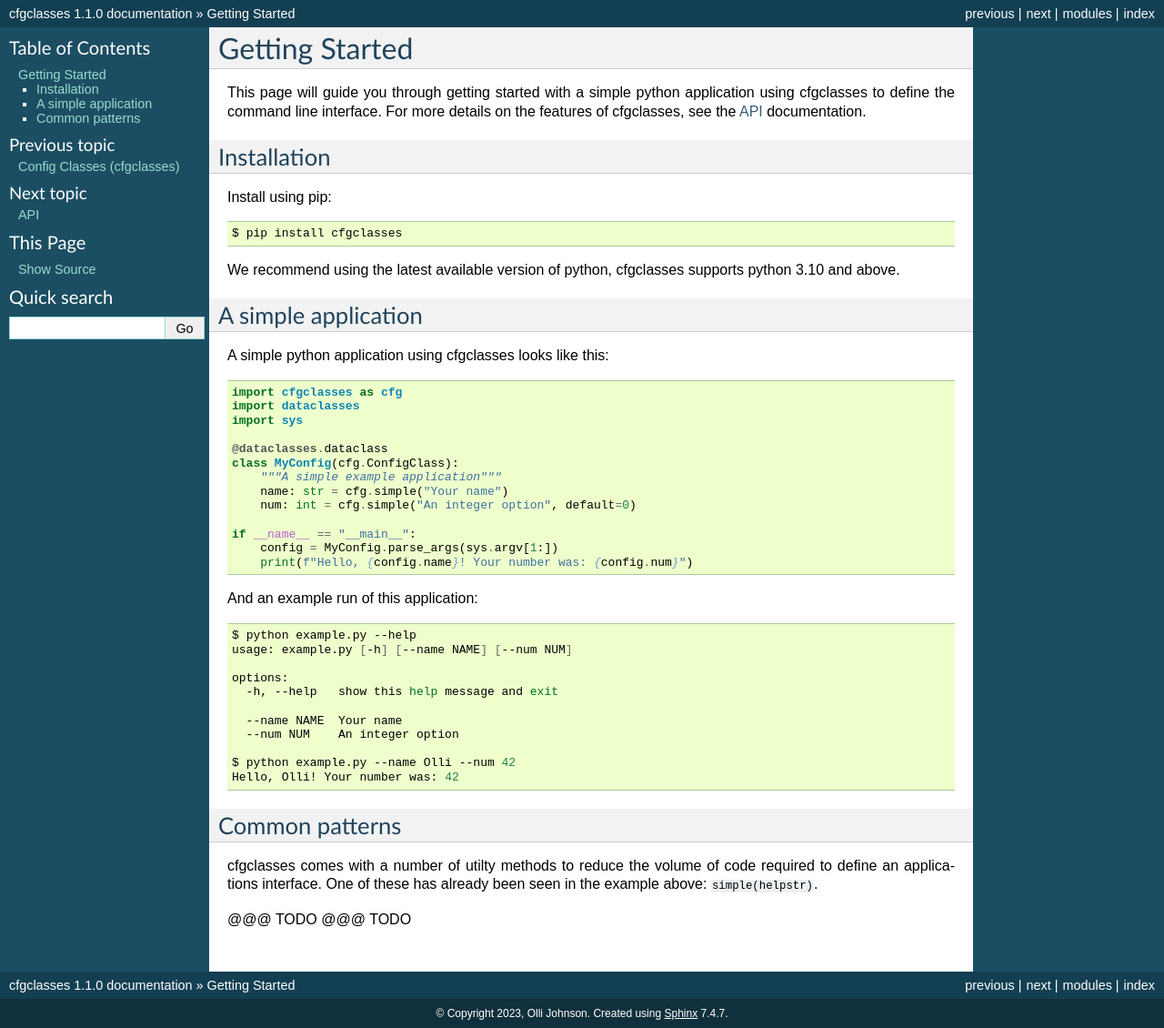
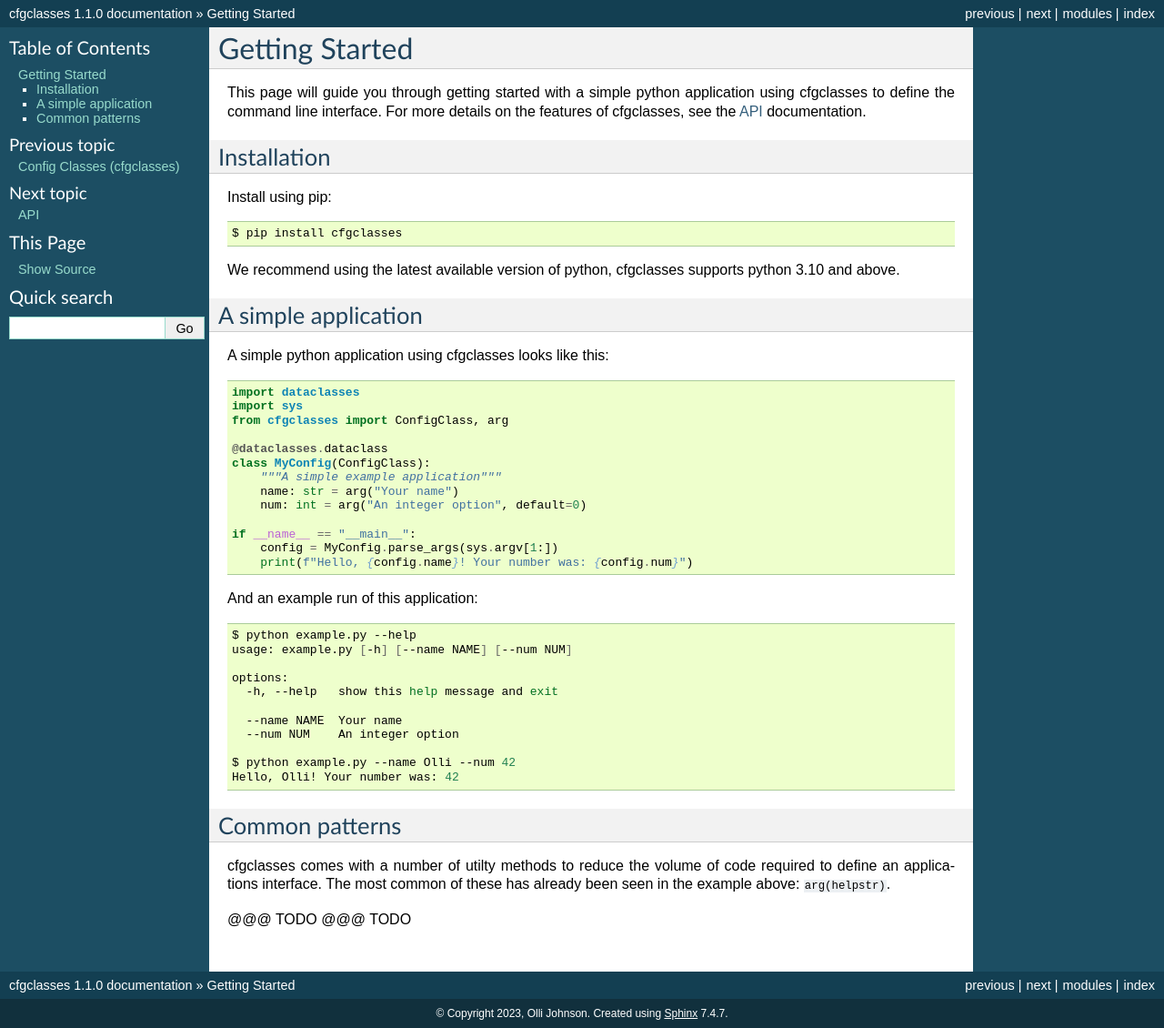
Before and after one commit to ollij93/cfgclasses, a Sphinx documentation site: the page built from docs/source/getting-started.rst, in a window 1280 px wide. Shown: the whole page at 91% size. Built offline with Sphinx 7.4.7, drawn with Linux system fonts in a browser that asks for light colours.

Commit message:
Neaten up documentation and README

```diff
--- a/docs/source/api.rst
+++ b/docs/source/api.rst
@@ -4,8 +4,8 @@ API
 .. module:: cfgclasses
 
 This page documents the API for the cfgclasses package, the high-level
-structures such as the `ConfigClass` type as well as the provided helper
-functions such as `simple()`.
+structures such as the ``ConfigClass`` type as well as the provided helper
+functions such as ``arg()``.
 
 .. note::
-    TODO: Document the API.
+    @@@ TODO: Document the API.
--- a/docs/source/design.rst
+++ b/docs/source/design.rst
@@ -274,7 +274,7 @@ The typing considerations are:
    * ``type`` is the type of the argument
    * ``required`` is set to ``True`` if ``default`` is not given
 
-.. [#nargs] other values of ``nargs`` are not supported @@@ - why
+.. [#nargs] other values of ``nargs`` are not supported as they are not known to be necessary configuration focussed view of the CLI.
 .. [#action] because of the naming of variables it is recommended not to True as a default value, or to override the option names to negate the flag the user must pass. E.g. ``--no-debug`` for a variable ``debug: bool = arg("Turn off debug", "--no-debug", default=True)``. Even in this example, the mis-match between the help message and the value of the variable is confusing.
 
 2.3.1 Positional options
--- a/docs/source/designs/validators.rst
+++ b/docs/source/designs/validators.rst
@@ -15,7 +15,7 @@ An example of the validators feature is shown below:
     # price-checker.py
 
     import sys
-    from cfgclasses import ConfigClass, choices, simple
+    from cfgclasses import ConfigClass, arg
     from dataclasses import dataclass
 
     ITEMS = {
@@ -32,10 +32,10 @@ An example of the validators feature is shown below:
 
     @dataclass
     class Config(ConfigClass):
-        item: str = choices("Item to check the price for", ITEMS)
+        item: str = arg("Item to check the price for", choices=ITEMS)
         # Note: we can't specify the choices for colour here because it depends
         # on the item
-        colour: str = simple("Colour of the item")
+        colour: str = arg("Colour of the item")
 
         def validate(self):
             if self.colour not in ITEMS[self.item]:
--- a/docs/source/getting-started.rst
+++ b/docs/source/getting-started.rst
@@ -25,15 +25,15 @@ A simple python application using cfgclasses looks like this:
 
 .. code-block:: python
 
-    import cfgclasses as cfg
     import dataclasses
     import sys
+    from cfgclasses import ConfigClass, arg
 
     @dataclasses.dataclass
-    class MyConfig(cfg.ConfigClass):
+    class MyConfig(ConfigClass):
         """A simple example application"""
-        name: str = cfg.simple("Your name")
-        num: int = cfg.simple("An integer option", default=0)
+        name: str = arg("Your name")
+        num: int = arg("An integer option", default=0)
 
     if __name__ == "__main__":
         config = MyConfig.parse_args(sys.argv[1:])
@@ -59,7 +59,7 @@ Common patterns
 ---------------
 
 cfgclasses comes with a number of utilty methods to reduce the volume of code
-required to define an applications interface. One of these has already been seen
-in the example above: ``simple(helpstr)``.
+required to define an applications interface. The most common of these has
+already been seen in the example above: ``arg(helpstr)``.
 
 @@@ TODO @@@ TODO
```
Also changed, not shown: README.md (+6 -6 lines).
